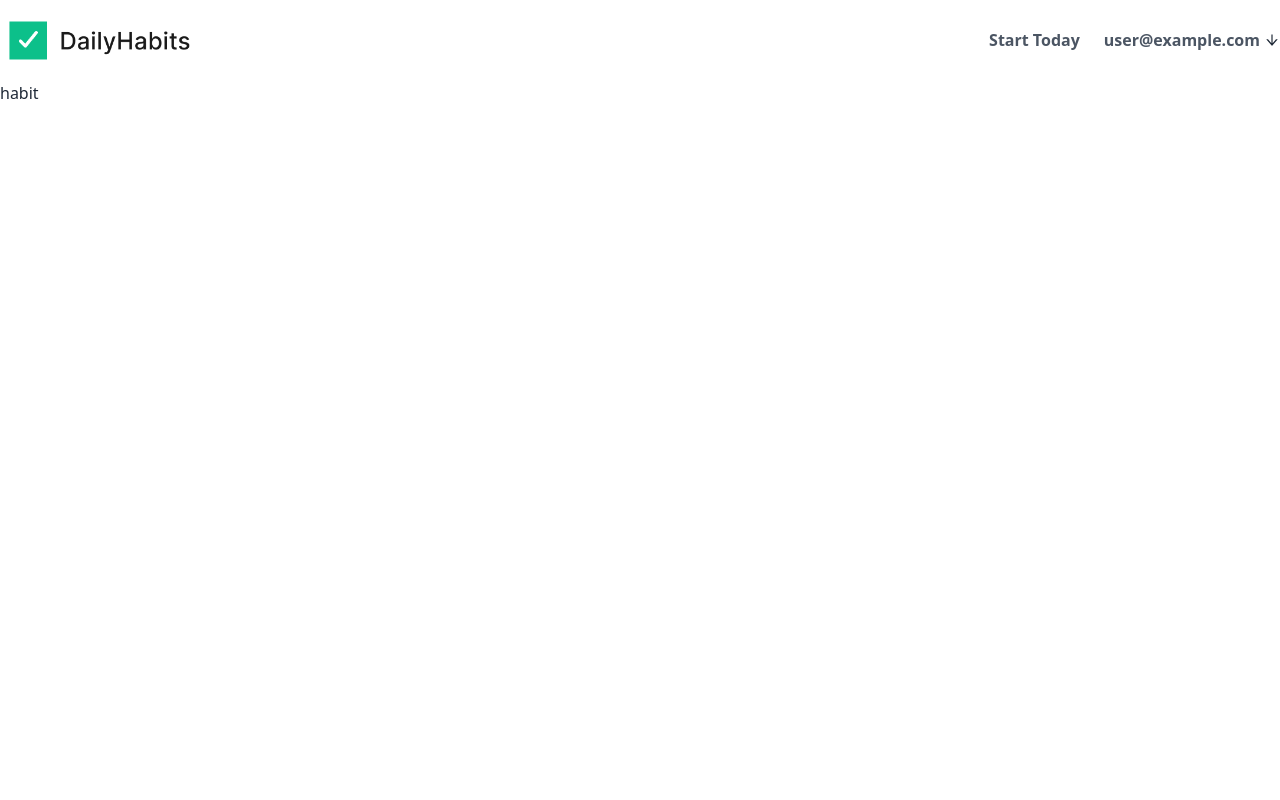
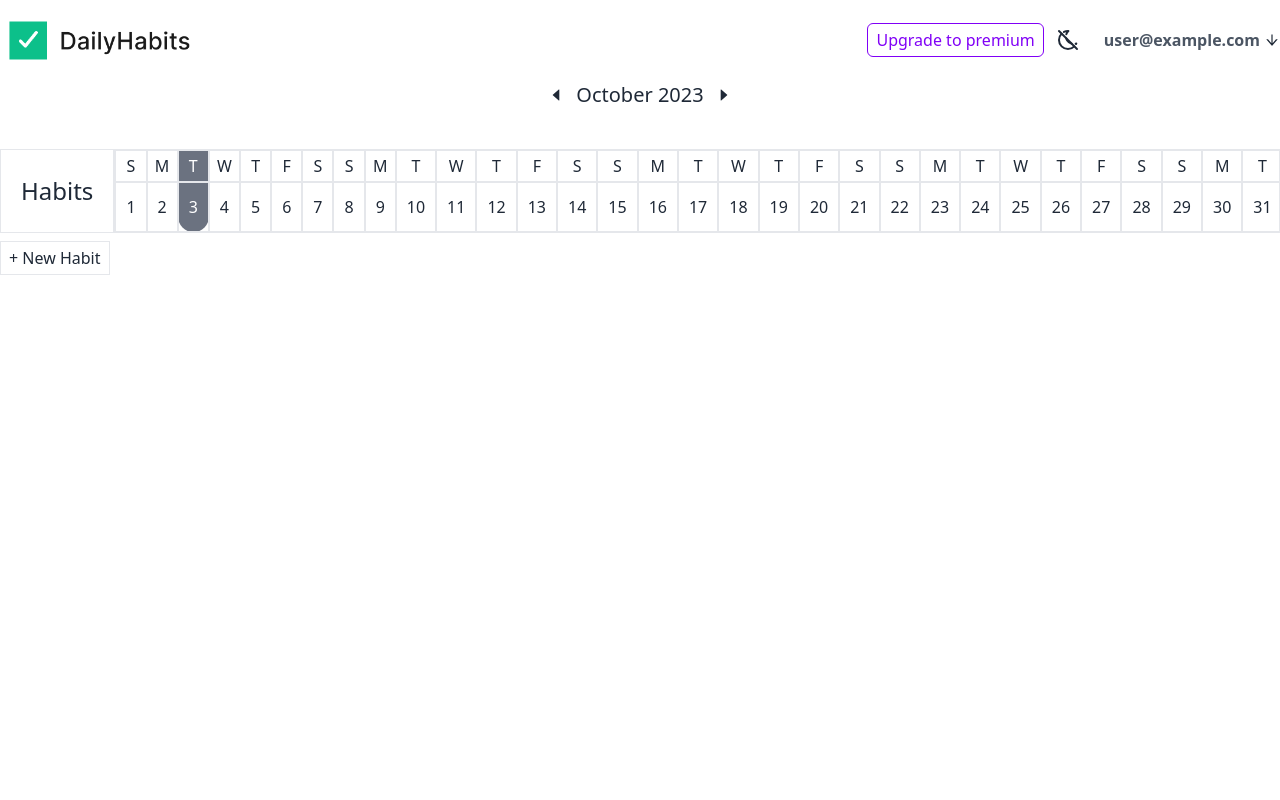
Before and after one commit to ashiqur-r-biplop/Dailyhabits, a React (Vite) app: page /habits in a window 1280 px wide. Shown: the top 800 px of the page. Built offline with nearby package versions, Linux system fonts and the light colour scheme; no server answers; sample sign-in values are in the browser's storage.

Commit message:
added custome calender

```diff
--- a/index.html
+++ b/index.html
@@ -11,6 +11,6 @@
 <body>
   <div id="root"></div>
   <script type="module" src="/src/main.jsx"></script>
+
 </body>
-
 </html>
--- a/package.json
+++ b/package.json
@@ -10,13 +10,18 @@
     "preview": "vite preview"
   },
   "dependencies": {
+    "@fortawesome/fontawesome-svg-core": "^6.4.2",
+    "@fortawesome/free-solid-svg-icons": "^6.4.2",
+    "@fortawesome/react-fontawesome": "^0.2.0",
     "axios": "^1.5.1",
+    "dayjs": "^1.11.10",
     "firebase": "^10.4.0",
     "localforage": "^1.10.0",
     "match-sorter": "^6.3.1",
     "react": "^18.2.0",
     "react-dom": "^18.2.0",
     "react-icons": "^4.11.0",
+    "react-loading-skeleton": "^3.3.1",
     "react-router-dom": "^6.16.0",
     "react-toastify": "^9.1.3",
     "sort-by": "^1.2.0"
--- /dev/null
+++ b/src/Component/Habit/HabitCalender.jsx
@@ -0,0 +1,79 @@
+/* eslint-disable no-unused-vars */
+import React, { useState } from "react";
+import dayjs from "dayjs";
+import { AiFillCaretRight, AiFillCaretLeft } from "react-icons/ai";
+
+const HabitCalender = () => {
+  const [currentDate, setCurrentDate] = useState(dayjs());
+  const days = ["S", "M", "T", "W", "T", "F", "S"];
+  const [selectDate, setSelectDate] = useState(dayjs());
+  const firstDayOfMonth = currentDate.startOf("month");
+  const lastDayOfMonth = currentDate.endOf("month");
+  const totalDays = lastDayOfMonth.date();
+
+  const goToPreviousMonth = () => {
+    setCurrentDate(currentDate.subtract(1, "month"));
+  };
+
+  const goToNextMonth = () => {
+    setCurrentDate(currentDate.add(1, "month"));
+  };
+
+  return (
+    <main className="mx-auto">
+      <div className={`flex justify-center`}>
+        <button onClick={goToPreviousMonth} className="cursor-pointer pe-3">
+          <AiFillCaretLeft></AiFillCaretLeft>
+        </button>
+        <h2 className="text-xl">{currentDate.format("MMMM YYYY")}</h2>
+        <button onClick={goToNextMonth} className="cursor-pointer ps-3">
+          <AiFillCaretRight></AiFillCaretRight>
+        </button>
+      </div>
+      <section>
+        <div className="flex border mt-10">
+          <div className="flex items-center border-r-2 w-[200px]">
+            <h2 className="text-2xl text-center w-full px-5">Habits</h2>
+          </div>
+
+          {[...Array(totalDays)].map((_, index) => {
+            const date = firstDayOfMonth.add(index, "day");
+            return (
+              <div
+                key={index}
+                className={`
+                ${
+                  selectDate.isSame(date, "day")
+                    ? "bg-gray-500 text-white"
+                    : " "
+                }
+                "cover-date rounded-full transition-all  h-full flex flex-col justify-between`}
+              >
+                <p
+                  className={`border text-center p-[3px] ${
+                    currentDate.isSame(date, "day")
+                      ? "bg-gray-500 text-white"
+                      : ""
+                  }`}
+                >
+                  {days[date.format("d")]}
+                </p>
+                <p className="border text-center px-[10px] py-3">{date.date()}</p>
+              </div>
+            );
+          })}
+
+          <div className="flex justify-center items-center border-l-2">
+            <h2 className="text-2xl px-5">Goal</h2>
+          </div>
+          <div className="flex justify-center items-center border-l-2">
+            <h2 className="text-2xl px-5">Achieved</h2>
+          </div>
+        </div>
+        <button className="border mt-2 px-2 py-1 ">+ New Habit</button>
+      </section>
+    </main>
+  );
+};
+
+export default HabitCalender;
--- a/src/PrivateRoute/PrivateRoute.jsx
+++ b/src/PrivateRoute/PrivateRoute.jsx
@@ -2,13 +2,22 @@
 import { useContext } from "react";
 import { Navigate, useLocation } from "react-router-dom";
 import { AuthContext } from "../AuthProvider/AuthProvider";
+import Skeleton, { SkeletonTheme } from "react-loading-skeleton";
+import "react-loading-skeleton/dist/skeleton.css";
 
 const PrivateRoute = ({ children }) => {
   const { user, loading } = useContext(AuthContext);
   const location = useLocation();
-
   if (loading) {
-    return <progress className="progress w-56" value="40" max="100"></progress>;
+    return (
+      <div className="container mx-auto m-10">
+        <SkeletonTheme baseColor="#adb1b3" highlightColor="#444">
+          <p>
+            <Skeleton count={5} />
+          </p>
+        </SkeletonTheme>
+      </div>
+    ); // Simple, single-line loading skeleton
   }
   if (user) {
     return children;
--- a/src/Sheard/Navbar.jsx
+++ b/src/Sheard/Navbar.jsx
@@ -1,15 +1,36 @@
-import { Link } from "react-router-dom";
+/* eslint-disable no-unused-vars */
+import { Link, useLocation, useParams, useRoutes } from "react-router-dom";
 import logo from "/logo.png";
-import { useContext } from "react";
+import { useContext, useEffect, useState } from "react";
 import { AuthContext } from "../AuthProvider/AuthProvider";
 import { AiOutlineArrowDown } from "react-icons/ai";
+import { BsFillMoonFill } from "react-icons/bs";
+import { TbMoonOff } from "react-icons/tb";
 
 const Navbar = () => {
   const { user, logout } = useContext(AuthContext);
+  const route = useLocation();
+  const habits = route?.pathname.split("/")[1];
+  const [theme, setTheme] = useState(false);
   const handleLogout = () => {
     logout()
       .then((res) => {})
       .catch((err) => console.log(err));
+  };
+  useEffect(() => {
+    window.addEventListener("load", handleToggle);
+    return () => {
+      window.removeEventListener("load", handleToggle);
+    };
+  }, []);
+  const handleToggle = () => {
+    const bodyElement = document.getElementsByTagName("body")[0];
+    const currentTheme = bodyElement.getAttribute("data-theme");
+    const newTheme = currentTheme === "light" ? "dark" : "light";
+    localStorage.setItem("theme", newTheme);
+    const presentTheme = localStorage.getItem("theme");
+    bodyElement.setAttribute("data-theme", presentTheme);
+    setTheme(!theme);
   };
   return (
     <div className="py-3 px-2 md:px-0">
@@ -20,17 +41,42 @@ const Navbar = () => {
           </Link>
 
           <div className="flex justify-center items-center">
-            {!user ? (
-              <Link to="/login">
-                <button className="text-gray-600 font-semibold">Login</button>
-              </Link>
-            ) : (
-              <div className="flex justify-center items-center">
+            {habits !== "habits" && (
               <Link to="/habits">
                 <button className="text-gray-600 font-semibold ps-5">
                   Start Today
                 </button>
               </Link>
+            )}
+            {habits == "habits" && (
+              <>
+                <button className="border border-[#8000f6] text-[#8000f6] px-2 py-1 rounded-md ml-3">
+                  Upgrade to premium
+                </button>
+                <div className="ms-3">
+                  {theme ? (
+                    <BsFillMoonFill
+                      onClick={handleToggle}
+                      className="text-2xl cursor-pointer"
+                    ></BsFillMoonFill>
+                  ) : (
+                    <TbMoonOff
+                      onClick={handleToggle}
+                      className="text-2xl cursor-pointer"
+                    ></TbMoonOff>
+                  )}
+                </div>
+              </>
+            )}
+            {!user ? (
+              <>
+                <Link to="/login">
+                  <button className="text-gray-600 font-semibold">Login</button>
+                </Link>
+              </>
+            ) : (
+              <>
+                <div className="flex justify-center items-center">
                   <div className="dropdown dropdown-bottom dropdown-end">
                     <div
                       tabIndex={0}
@@ -60,12 +106,13 @@ const Navbar = () => {
                       <li>
                         <a>Delete your account</a>
                       </li>
-                    <li onClick={handleLogout}>
+                      <li className="text-red-600" onClick={handleLogout}>
                         <a>Logout</a>
                       </li>
                     </ul>
                   </div>
                 </div>
+              </>
             )}
           </div>
         </div>
--- a/src/pages/Habit/Habit.jsx
+++ b/src/pages/Habit/Habit.jsx
@@ -1,5 +1,11 @@
+import HabitCalender from "../../Component/Habit/HabitCalender";
+
 const Habit = () => {
-  return <div>habit</div>;
+  return (
+    <div className="container mx-auto">
+      <HabitCalender></HabitCalender>
+    </div>
+  );
 };
 
 export default Habit;
--- /dev/null
+++ b/src/utilitis/GenarateDate.js
@@ -0,0 +1,39 @@
+/* eslint-disable no-unused-vars */
+import dayjs from "dayjs";
+
+const generateData = (month = dayjs().month(), year = dayjs().year()) => {
+  const arrayOfDate = [];
+  const startOfMonth = dayjs().year(year).month(month).startOf("month");
+  const endOfMonth = dayjs().year(year).month(month).endOf("month");
+
+  // console.log(startOfMonth, year)
+  console.log(startOfMonth.date(), endOfMonth.date());
+  const currentDate = dayjs()
+  // console.log(currentDate);
+  for (let i = startOfMonth.date(); i <= endOfMonth.date(); i++) {
+    const date = startOfMonth.day(i);
+    // console.log(date);
+    arrayOfDate.push({
+      currentMonth: false,
+      date,
+    });
+  }
+  return arrayOfDate;
+};
+
+export default generateData;
+
+export const months = [
+  "January",
+  "February",
+  "March",
+  "April",
+  "May",
+  "June",
+  "July",
+  "August",
+  "September",
+  "October",
+  "November",
+  "December",
+];
```
Also changed, not shown: src/pages/Login/Login.jsx (+52 -13 lines), 1 other file (tests, documents, lock files or other folders). Lines whose indentation alone changed are shown as unchanged.
